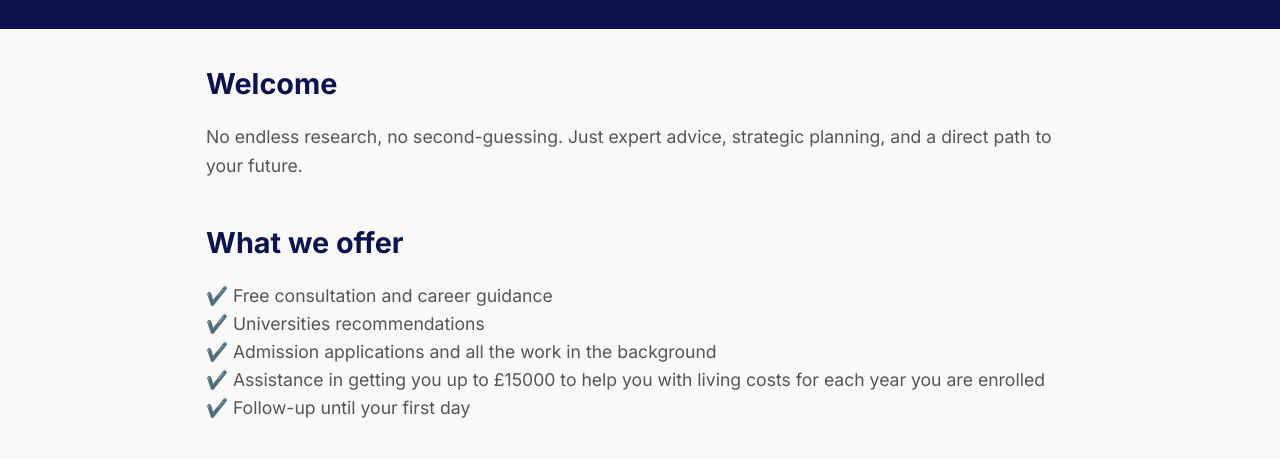
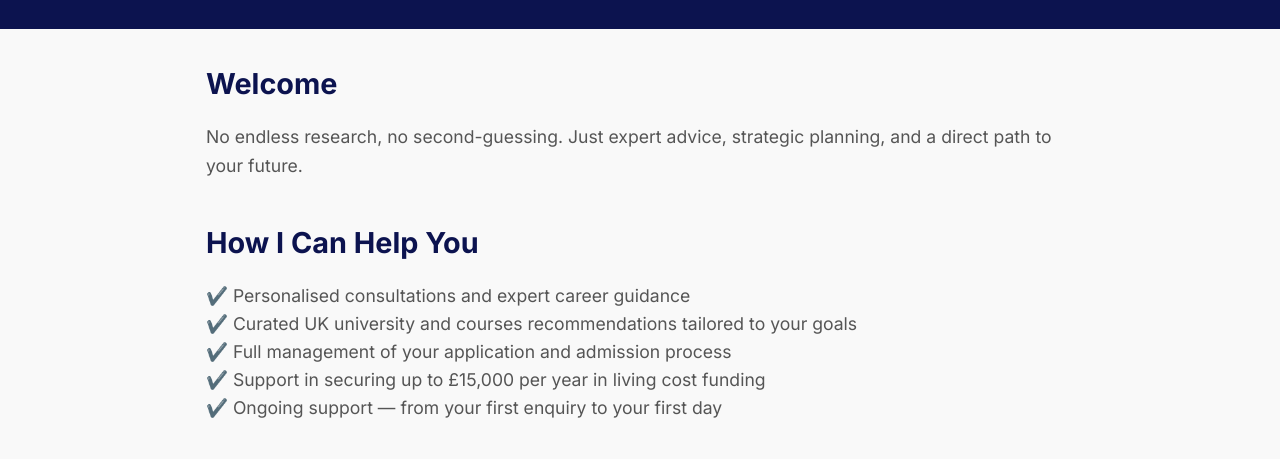
Before and after one commit to bruldn/eduriseconsulting, a plain HTML site: page index.html in a window 1280 px wide. Shown: the part 311-770 px from the top of the page. Drawn offline with Linux system fonts and the light colour scheme; a script that the page names is missing.

Commit message:
change in about us and what i offer

```diff
--- a/index.html
+++ b/index.html
@@ -131,18 +131,18 @@ header img {
     </section>
 
     <section class="section">
-      <h2>What we offer</h2>
-      <p>✔️ Free consultation and career guidance<br>
-         ✔️ Universities recommendations<br>
-         ✔️ Admission applications and all the work in the background<br>
-         ✔️ Assistance in getting you up to £15000 to help you with living costs for each year you are enrolled<br>
-         ✔️ Follow-up until your first day
+      <h2>How I Can Help You</h2>
+      <p>✔️ Personalised consultations and expert career guidance<br>
+         ✔️ Curated UK university and courses recommendations tailored to your goals<br>
+         ✔️ Full management of your application and admission process<br>
+         ✔️ Support in securing up to £15,000 per year in living cost funding<br>
+         ✔️ Ongoing support — from your first enquiry to your first day
       </p>
     </section>
 
     <section class="section">
       <h2>Get Started</h2>
-      <p>Click the button below to fill out a quick form and get in touch. Let’s start building your future together!</p>
+      <p>Click the button below to fill out a quick form and get in touch. Let’s start building your future together.</p>
       <a class="cta-button" href="https://form.jotform.com/241443059602047" target="_blank">
         Fill Out The Form <i class="fas fa-arrow-right"></i>
       </a>
```
